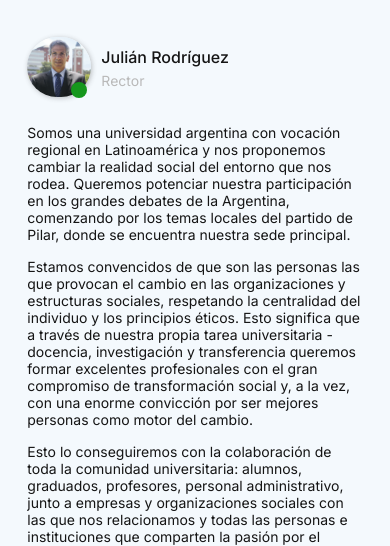
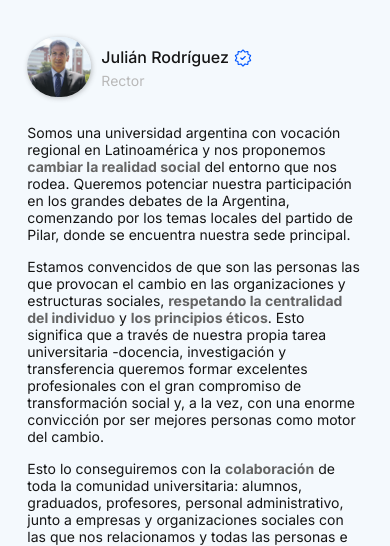
Before and after one commit to fedelpech/final-coderhouse, a website: page assets/pages/somos.html in a window 390 px wide. Shown: the part 298-844 px from the top of the page. Drawn offline with Linux system fonts and the light colour scheme.

Commit message:
test responsive design

```diff
--- a/assets/pages/somos.html
+++ b/assets/pages/somos.html
@@ -227,17 +227,24 @@
                         <a href="#"><img src="../img/ua-rector.png" alt="Foto de perfil de Julián Rodríguez (Rector)" title="Perfil de Julián Rodríguez"></a>
                     </picture>
                     <div class="we-are__content__president__profile__name">
-                        <p id="name">Julián Rodríguez</p>
+                        <p id="name">
+                            Julián Rodríguez
+                            <svg width="18" height="18" stroke-width="1.5" viewBox="0 0 24 24" fill="none" xmlns="http://www.w3.org/2000/svg">
+                                <path d="M11.5283 1.5999C11.7686 1.29437 12.2314 1.29437 12.4717 1.5999L14.2805 3.90051C14.4309 4.09173 14.6818 4.17325 14.9158 4.10693L17.7314 3.3089C18.1054 3.20292 18.4799 3.475 18.4946 3.86338L18.6057 6.78783C18.615 7.03089 18.77 7.24433 18.9984 7.32823L21.7453 8.33761C22.1101 8.47166 22.2532 8.91189 22.0368 9.23478L20.4078 11.666C20.2724 11.8681 20.2724 12.1319 20.4078 12.334L22.0368 14.7652C22.2532 15.0881 22.1101 15.5283 21.7453 15.6624L18.9984 16.6718C18.77 16.7557 18.615 16.9691 18.6057 17.2122L18.4946 20.1366C18.4799 20.525 18.1054 20.7971 17.7314 20.6911L14.9158 19.8931C14.6818 19.8267 14.4309 19.9083 14.2805 20.0995L12.4717 22.4001C12.2314 22.7056 11.7686 22.7056 11.5283 22.4001L9.71949 20.0995C9.56915 19.9083 9.31823 19.8267 9.08421 19.8931L6.26856 20.6911C5.89463 20.7971 5.52014 20.525 5.50539 20.1366L5.39427 17.2122C5.38503 16.9691 5.22996 16.7557 5.00164 16.6718L2.25467 15.6624C1.88986 15.5283 1.74682 15.0881 1.96317 14.7652L3.59221 12.334C3.72761 12.1319 3.72761 11.8681 3.59221 11.666L1.96317 9.23478C1.74682 8.91189 1.88986 8.47166 2.25467 8.33761L5.00165 7.32823C5.22996 7.24433 5.38503 7.03089 5.39427 6.78783L5.50539 3.86338C5.52014 3.475 5.89463 3.20292 6.26857 3.3089L9.08421 4.10693C9.31823 4.17325 9.56915 4.09173 9.71949 3.90051L11.5283 1.5999Z" stroke="currentColor" stroke-width="1.5"/>
+                                <path d="M9 12L11 14L15 10" stroke="currentColor" stroke-linecap="round" stroke-linejoin="round"/>
+                            </svg>
+
+                        </p>
                         <p>Rector</p>
                     </div>
                 </div>
             </div>
             <div class="we-are__content__read">
-                <p>Somos una universidad argentina con vocación regional en Latinoamérica y nos proponemos cambiar la realidad social del entorno que nos rodea. Queremos potenciar nuestra participación en los grandes debates de la Argentina, comenzando por los temas locales del partido de Pilar, donde se encuentra nuestra sede principal.</p>
-                <p>Estamos convencidos de que son las personas las que provocan el cambio en las organizaciones y estructuras sociales, respetando la centralidad del individuo y los principios éticos. Esto significa que a través de nuestra propia tarea universitaria -docencia, investigación y transferencia queremos formar excelentes profesionales con el gran compromiso de transformación social y, a la vez, con una enorme convicción por ser mejores personas como motor del cambio.</p>
-                <p>Esto lo conseguiremos con la colaboración de toda la comunidad universitaria: alumnos, graduados, profesores, personal administrativo, junto a empresas y organizaciones sociales con las que nos relacionamos y todas las personas e instituciones que comparten la pasión por el cumplimiento de nuestra misión.</p>
+                <p>Somos una universidad argentina con vocación regional en Latinoamérica y nos proponemos <b>cambiar la realidad social</b> del entorno que nos rodea. Queremos potenciar nuestra participación en los grandes debates de la Argentina, comenzando por los temas locales del partido de Pilar, donde se encuentra nuestra sede principal.</p>
+                <p>Estamos convencidos de que son las personas las que provocan el cambio en las organizaciones y estructuras sociales, <b>respetando la centralidad del individuo</b> y <b>los principios éticos</b>. Esto significa que a través de nuestra propia tarea universitaria -docencia, investigación y transferencia queremos formar excelentes profesionales con el gran compromiso de transformación social y, a la vez, con una enorme convicción por ser mejores personas como motor del cambio.</p>
+                <p>Esto lo conseguiremos con la <b>colaboración</b> de toda la comunidad universitaria: alumnos, graduados, profesores, personal administrativo, junto a empresas y organizaciones sociales con las que nos relacionamos y todas las personas e instituciones que comparten la pasión por el cumplimiento de nuestra misión.</p>
                 <p>Nuestra identidad cristiana nos invita a identificarnos con el amor que nos enseña Jesús en el Evangelio, y con la libertad que Él mismo nos ha dado. Desde esa perspectiva buscamos la armonía entre la fe y la razón, respondiendo a los problemas concretos del mundo de hoy.</p>
-                <p>Entendemos la dignidad de cada persona según su destino trascendente de la vida. Por este motivo, ofrecemos actividades de formación cristiana que alimenten la dimensión espiritual de las personas, en un clima de libertad personal y de respeto a personas de diferentes credos. Alentamos la  capacidad de pedir perdón cuando nos equivocamos y perdonar a los demás, sabiendo comprender y ponerse en el lugar del otro. Buscamos generar una cultura del encuentro abriéndonos a los problemas y a los deseos de los demás. Razonamos en común con quienes piensan distinto para establecer entre todos un diálogo fructífero.</p>
+                <p>Entendemos la dignidad de cada persona según su destino trascendente de la vida. Por este motivo, ofrecemos actividades de formación cristiana que alimenten la dimensión espiritual de las personas, en un clima de libertad personal y de respeto a personas de diferentes credos. Alentamos la <b>capacidad de pedir perdón</b> cuando nos equivocamos y perdonar a los demás, sabiendo <b>comprender</b> y <b>ponerse en el lugar del otro</b>. Buscamos generar una cultura del encuentro abriéndonos a los problemas y a los deseos de los demás. Razonamos en común con quienes piensan distinto para establecer entre todos un diálogo fructífero.</p>
                 <p>Fomentamos la solidaridad a través del voluntariado entre las personas de nuestra comunidad universitaria, para ayudar de manera especial a quienes se encuentran en situación de vulnerabilidad.</p>
                 <p>Promovemos los derechos humanos como la vida, la salud, la educación, la familia, la justicia social, el cuidado del medio ambiente y la búsqueda del bien común, entre otros; siempre en un entorno inclusivo donde se respeten los ideales de las personas.</p>
             </div>
@@ -252,6 +259,7 @@
             </div>
         </section>
     </article>
+
 
     <!-- here starts the footer -->
 
--- a/sass/misc/_variables.scss
+++ b/sass/misc/_variables.scss
@@ -4,6 +4,7 @@ $principalFont: "Inter", sans-serif;
 $secondaryFont: "Roboto", sans-serif;
 $principalBlack: #000000;
 $secondaryBlack: #151515;
+$tertiaryBlack: #646464;
 $white: #ffffff;
 $gray: #f7f7f7;
 $darkGray: #b9b9b9;
@@ -13,6 +14,6 @@ $alternativeBlue: #eff4ff;
 $blue: #0056ff;
 $lightBlue: #f4f9fd;
 $green: #15971c;
-$red: #d30000;
-$yellow: #ddda3e;
+$red: #d32323;
+$yellow: #f8a71a;
 $shadow: rgba(53, 53, 53, 0.30);
--- a/sass/views/_somos.scss
+++ b/sass/views/_somos.scss
@@ -19,15 +19,6 @@
             margin: 40px 0 0 0;
             &__profile {
                 @include flex(row, null, center, 1rem, null);
-                &::after {
-                    position: absolute;
-                    content: '';
-                    height: 16px;
-                    width: 16px;
-                    margin: 44px 0 0 44px;
-                    border-radius: 50px;
-                    background-color: $green;
-                }
                 img {
                     height: 60px;
                     border-radius: 100px;
@@ -41,8 +32,13 @@
                         color: $secondaryBlack;
                     }
                     p {
+                        @include flex(row, null, center, 0.5rem, null);
                         font-size: map-get($sizes, sm);
                         color: $darkGray;
+                        svg {
+                            margin: 1px 0 0 0;
+                            color: $blue;
+                        }
                     }
 
                 }
@@ -57,6 +53,9 @@
                 margin: 0 0 15px 0;
                 font-size: map-get($sizes, md);
                 color: $secondaryBlack;
+                b {
+                    color: $tertiaryBlack;
+                }
             }
         }
         &__share {
```
Also changed, not shown: assets/css/styles.css.
